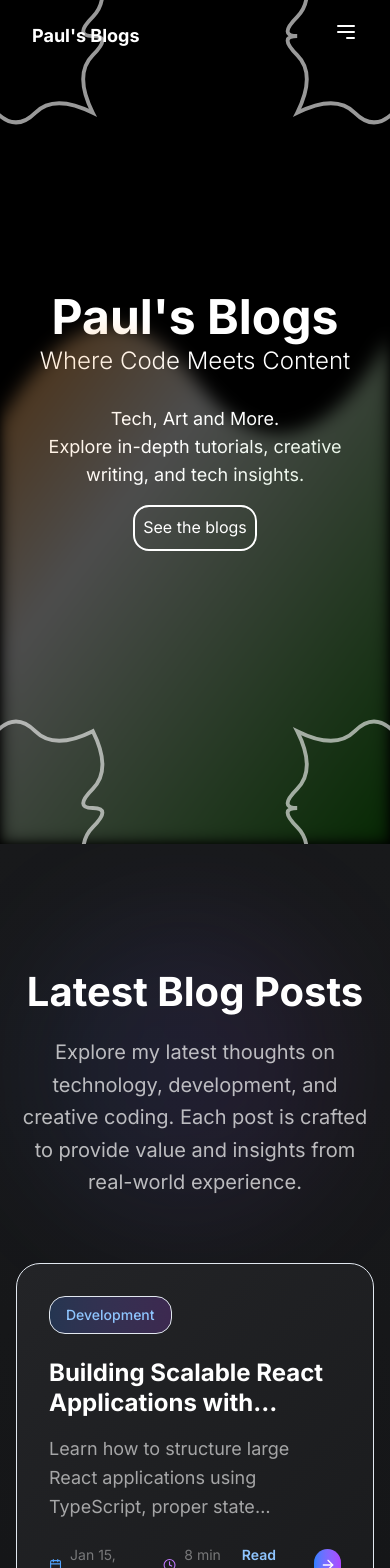
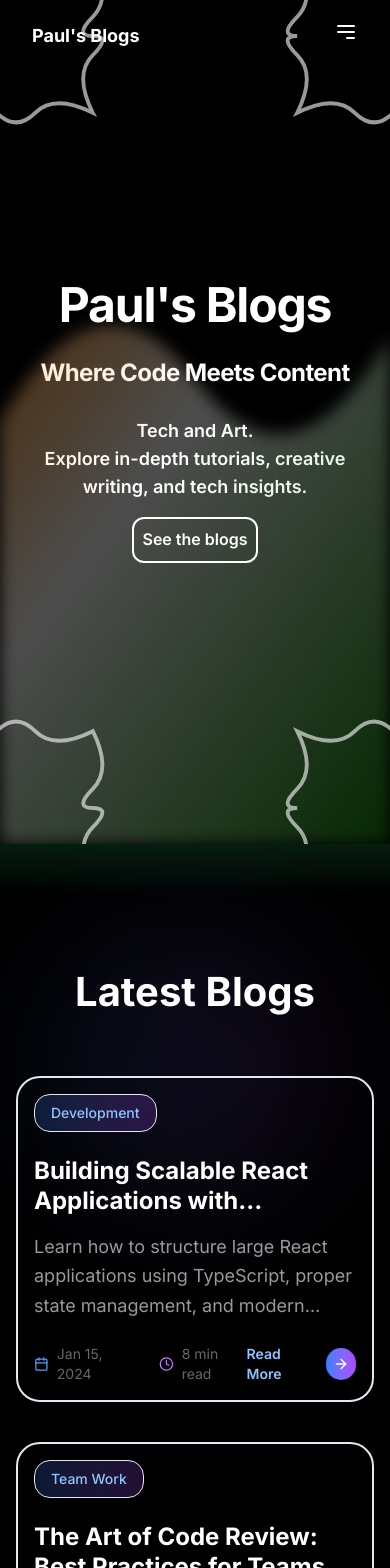
Before and after one commit to Mr-Rahul-Paul/My-Blogs, a Next.js app: page / in a window 390 px wide. Shown: the top 1568 px of the page. Built offline with nearby package versions, Linux system fonts and the light colour scheme.

Commit message:
progress on the blog pages , needs revam of code str

```diff
--- a/src/components/home/BlogsSection.tsx
+++ b/src/components/home/BlogsSection.tsx
@@ -5,7 +5,7 @@ import { BlogPost, BlogService } from "@/services/blogService";
 
 const BlogCard = ({ post }: { post: BlogPost }) => {
   return (
-    <article className="group relative bg-gradient-to-br from-[#232427] to-[#1a1b1d] rounded-3xl p-8 hover:from-[#2a2b2e] hover:to-[#232427] transition-all duration-500 hover:shadow-2xl hover:shadow-black/30 cursor-pointer border border-white/5 hover:border-white/10">
+    <article className="border-2 rounded-3xl p-4">
       {/* Subtle gradient overlay */}
       <div className="absolute inset-0 bg-gradient-to-br from-blue-500/5 to-purple-500/5 rounded-3xl opacity-0 group-hover:opacity-100 transition-opacity duration-500"></div>
 
@@ -119,7 +119,17 @@ const BlogsSection = () => {
   }
 
   return (
-    <section className="relative py-32 bg-gradient-to-b from-[#18191b] to-[#0f1012] text-white overflow-hidden">
+    <section className="relative py-32 bg-gradient-to-b overflow-hidden">
+      {/* Green gradient at the top blending into the background */}
+      <div
+        className="absolute left-0 top-0 w-full h-12 pointer-events-none z-20"
+        style={{
+          background:
+            "linear-gradient(to bottom, rgba(34,197,94,0.15) 0%, rgba(34,197,94,0.05) 70%, rgba(0,0,0,0) 100%)",
+        }}
+      />
+      {/* Green gradient at the bottom blending into the background */}
+      <div className="absolute left-0 bottom-0 w-full h-32 pointer-events-none z-20" />
       {/* Background decorative elements */}
       <div className="absolute inset-0">
         <div className="absolute top-20 left-10 w-72 h-72 bg-gradient-to-r from-blue-500/10 to-purple-500/10 rounded-full blur-3xl"></div>
@@ -129,13 +139,8 @@ const BlogsSection = () => {
       <div className="container mx-auto px-4 relative z-10">
         <div className="text-center mb-16">
           <h2 className="font-sans font-bold text-[clamp(2.5rem,8vw,5rem)] leading-none mb-6">
-            Latest Blog Posts
+            Latest Blogs
           </h2>
-          <p className="text-xl text-white/70 max-w-4xl mx-auto leading-relaxed">
-            Explore my latest thoughts on technology, development, and creative
-            coding. Each post is crafted to provide value and insights from
-            real-world experience.
-          </p>
         </div>
 
         <div className="grid md:grid-cols-2 gap-10 mb-16">
--- a/src/components/home/Hero.tsx
+++ b/src/components/home/Hero.tsx
@@ -9,7 +9,7 @@ const Hero = () => {
     <>
       <section className="relative h-screen bg-cover bg-center max-w-full  z-10 overflow-hidden">
         {/* Background curved SVG for blur gradient effect */}
-        <div className="absolute inset-0 w-full h-full blur-xs overflow-hidden">
+        <div className="absolute inset-0 w-full h-full overflow-hidden">
           <svg
             className="w-full h-full"
             viewBox="0 0 100 100"
@@ -42,15 +42,15 @@ const Hero = () => {
         <Svgs />
         <div className="h-full flex flex-col items-center justify-center">
           <div className="text-center px-4">
-            <h1 className="font-sans font-bold text-[clamp(3rem,10vw,8rem)] leading-none">
+            <h1 className="font-sans font-bold text-[clamp(3rem,10vw,8rem)] leading-none tracking-tight">
               Paul&apos;s Blogs
             </h1>
-            <h2 className="font-sans font-light text-[clamp(1.5rem,5vw,3rem)] leading-none mt-2">
+            <h2 className="font-sans font-bold text-[clamp(1.5rem,5vw,3rem)] leading-none tracking-tight mt-8">
               Where Code Meets Content
             </h2>
-            <div className="flex flex-col items-center justify-center">
-              <p className="text-lg mt-8 max-w-2xl text-center">
-                Tech, Art and More.
+            <div className="flex flex-col items-center justify-center font-semibold text-lg">
+              <p className="mt-8 max-w-2xl text-center">
+                Tech and Art.
                 <br />
                 Explore in-depth tutorials, creative writing, and tech insights.
               </p>
@@ -58,7 +58,7 @@ const Hero = () => {
           </div>
           <div className="flex justify-center ">
             <button
-              className={`${border} hover:backdrop-blur-xl border-2 rounded-2xl p-2 mt-4 z-30`}
+              className={`${border} hover:backdrop-blur-lg border-2 rounded-xl p-2 mt-4 font-semibold z-30`}
             >
               See the blogs
             </button>
--- /dev/null
+++ b/src/components/home/WhatsAhead.tsx
@@ -0,0 +1,48 @@
+import { FiCode, FiFeather, FiBookOpen } from "react-icons/fi";
+
+const WhatsAhead = () => {
+  return (
+    <section className="py-20 bg-[#18191b] text-white dark:bg-neutral-950 dark:text-white">
+      <div className="container mx-auto px-4">
+        <div className="text-center mb-12">
+          <h2 className="text-4xl md:text-5xl font-bold mb-4">
+            What&apos;s Ahead?
+          </h2>
+          <p className="text-lg text-white/80 dark:text-white/70 max-w-3xl mx-auto">
+            Dive into a world where code meets creativity. Here&apos;s a glimpse
+            of what you&apos;ll discover:
+          </p>
+        </div>
+        <div className="grid md:grid-cols-3 gap-8">
+          <div className="bg-[#232427] rounded-xl p-8 text-center hover:bg-[#2a2b2e] transition-colors dark:bg-neutral-900 dark:hover:bg-neutral-800">
+            <FiCode className="text-5xl text-blue-500 mx-auto mb-6" />
+            <h3 className="text-2xl font-semibold mb-4">
+              Deep Dives into Code
+            </h3>
+            <p className="text-white/70">
+              In-depth tutorials, best practices, and real-world coding
+              journeys.
+            </p>
+          </div>
+          <div className="bg-[#232427] rounded-xl p-8 text-center hover:bg-[#2a2b2e] transition-colors dark:bg-neutral-900 dark:hover:bg-neutral-800">
+            <FiFeather className="text-5xl text-green-500 mx-auto mb-6" />
+            <h3 className="text-2xl font-semibold mb-4">Creative Writing</h3>
+            <p className="text-white/70">
+              Stories, essays, and explorations at the intersection of tech and
+              art.
+            </p>
+          </div>
+          <div className="bg-[#232427] rounded-xl p-8 text-center hover:bg-[#2a2b2e] transition-colors dark:bg-neutral-900 dark:hover:bg-neutral-800">
+            <FiBookOpen className="text-5xl text-purple-500 mx-auto mb-6" />
+            <h3 className="text-2xl font-semibold mb-4">Tech Tutorials</h3>
+            <p className="text-white/70">
+              Step-by-step guides to help you master new tools and frameworks.
+            </p>
+          </div>
+        </div>
+      </div>
+    </section>
+  );
+};
+
+export default WhatsAhead;
```
